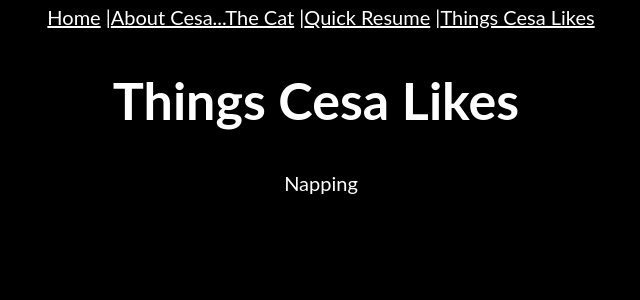
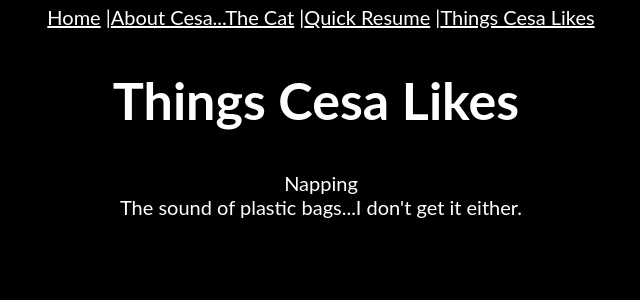
Before and after one commit to cesarinapaula/CesaTheCatWebsite, a React (Create React App) app: page /things in a window 1280 px wide. Shown: the top 300 px of the page, without its empty margins (324-964 px from the left). Built offline with nearby package versions, Linux system fonts and the light colour scheme.

Commit message:
Checking

```diff
--- a/src/Components/Things.jsx
+++ b/src/Components/Things.jsx
@@ -18,7 +18,7 @@ class Things extends Component {
                 <h1>Things Cesa Likes</h1>
                 <ul style={List}>
                     <li>Napping</li>
-
+                    <li>The sound of plastic bags...I don't get it either.</li>
                 </ul>
             </div>
         )
```
